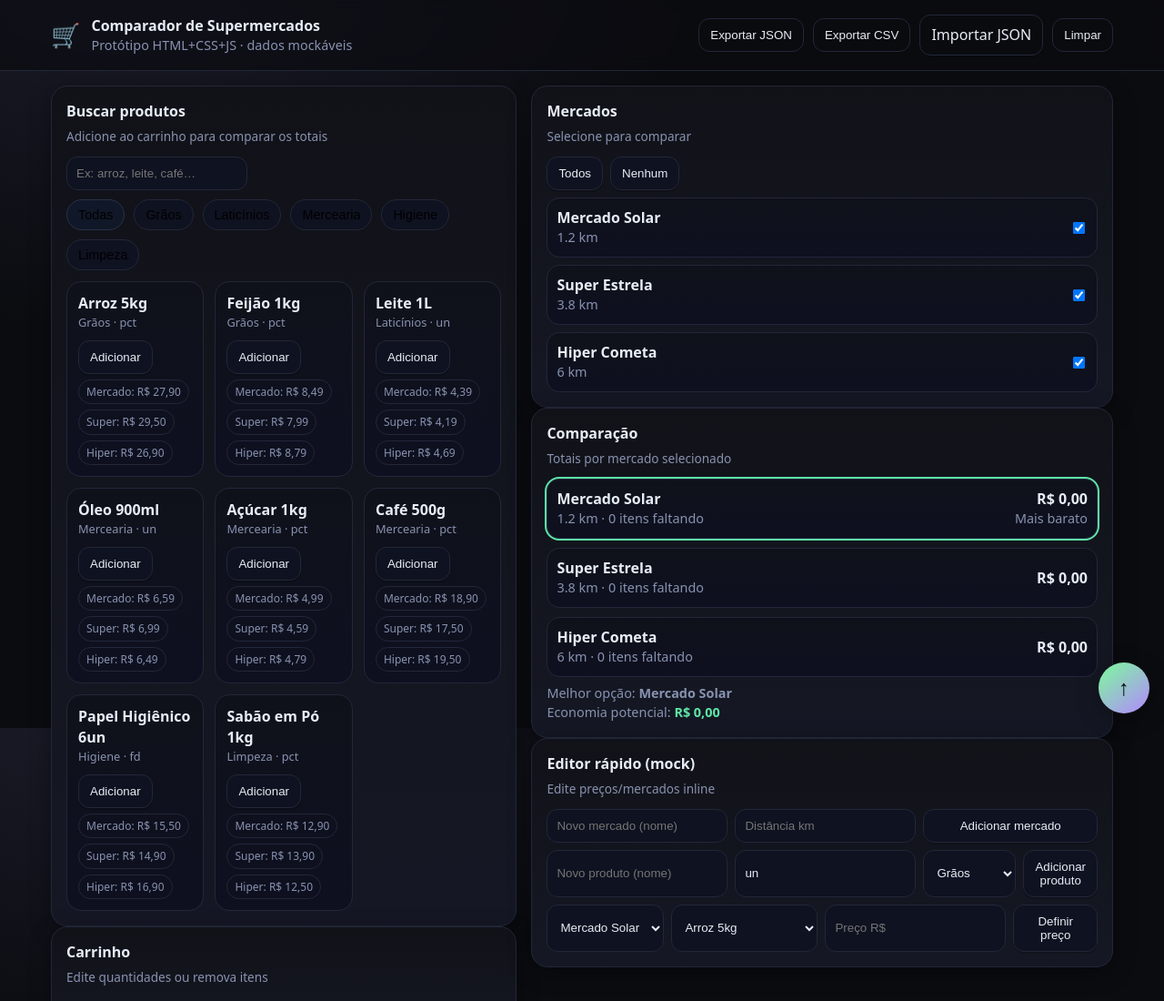
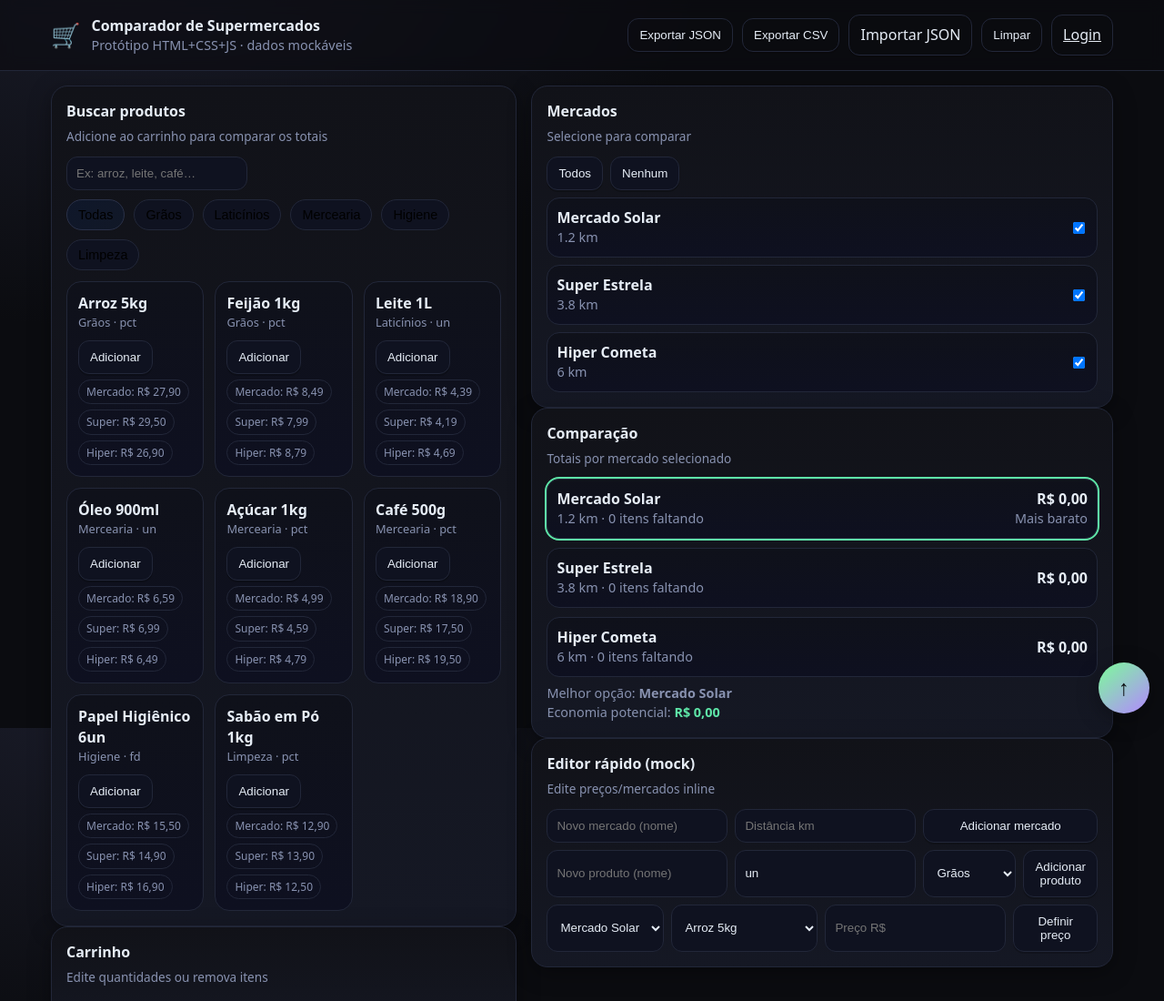
Before and after one commit to enzoalves14/comparador.github.io, a plain HTML site: page index.html in a window 1280 px wide. Shown: the top 1100 px of the page at 91% size. Drawn offline with Linux system fonts and the light colour scheme.

Commit message:
Update index.html

```diff
--- a/index.html
+++ b/index.html
@@ -110,6 +110,7 @@
         <label class="btn ghost" for="importFile">Importar JSON</label>
         <input id="importFile" type="file" accept="application/json" hidden />
         <button class="btn ghost" id="clearBtn" title="Limpar carrinho e dados locais">Limpar</button>
+        <a class="btn ghost" href="login.html">Login</a>
       </div>
     </div>
   </header>
```
